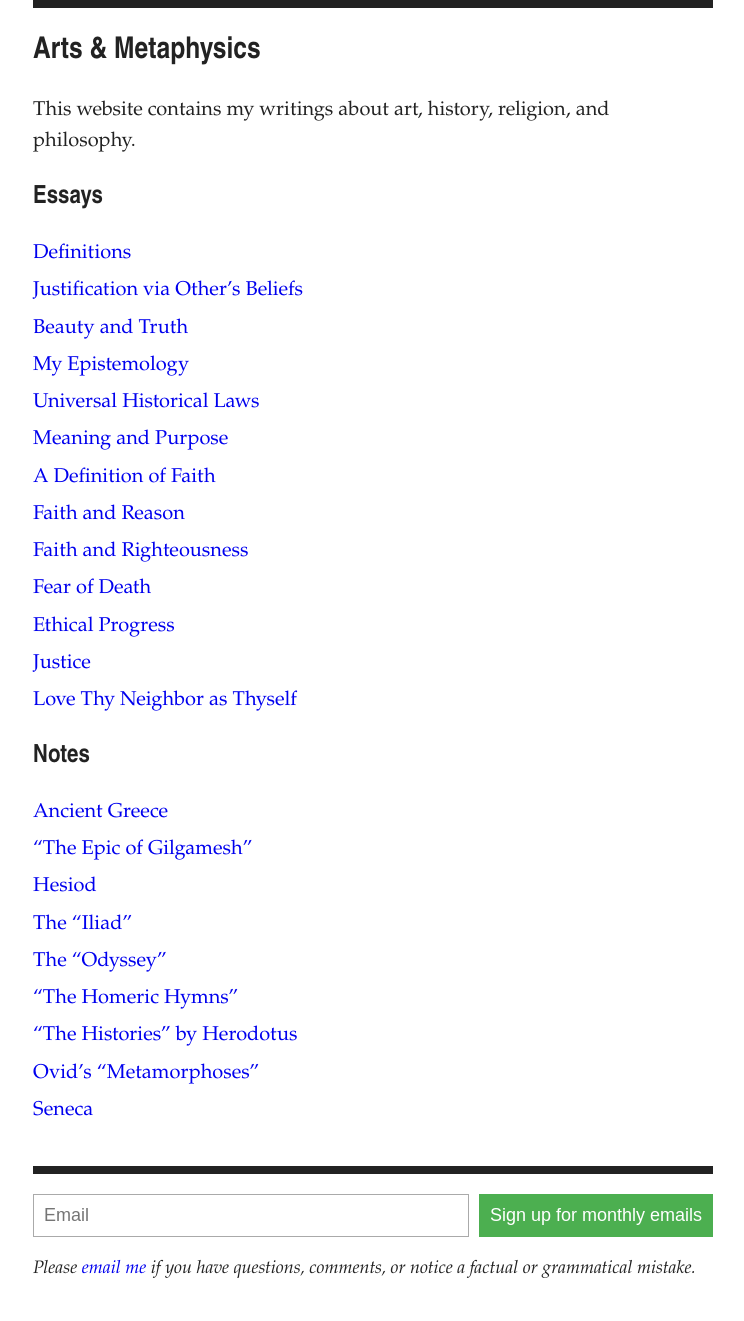
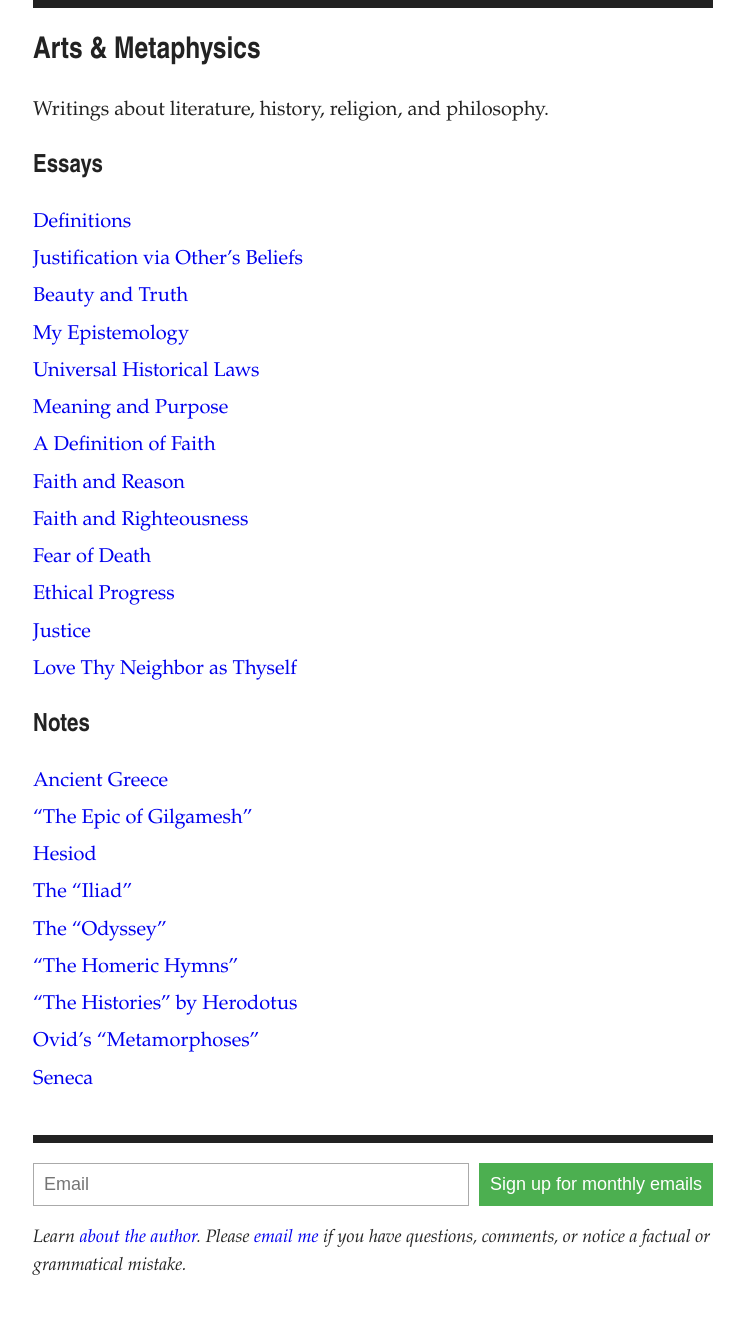
Before and after one commit to artsandmetaphysics/goodlifeodyssey, a Jekyll site: the page built from index.md, in a window 1280 px wide. Shown: the whole page, without its empty margins (267-1011 px from the left). Built offline with Jekyll 4.4.1, drawn with Linux system fonts in a browser that asks for light colours.

Commit message:
Add an about page

```diff
--- a/_layouts/basic.html
+++ b/_layouts/basic.html
@@ -35,9 +35,9 @@
       </form>
       <p>
       {% if page.url != '/' %}
-        Read <a href="{{ site.url }}">other works</a>.
+        Read my <a href="{{ site.url }}">other works</a>.
       {% endif %}
-        Please <a href="mailto:{{ site.email }}">email me</a> if you have questions, comments, or notice a factual or grammatical mistake.
+        Learn <a href="/about">about the author</a>. Please <a href="mailto:{{ site.email }}">email me</a> if you have questions, comments, or notice a factual or grammatical mistake.
       </p>
     </footer>
   </body>
--- a/index.md
+++ b/index.md
@@ -1,7 +1,7 @@
 ---
 layout: basic
 title: Arts & Metaphysics
-description: This website contains my writings about art, history, religion, and philosophy.
+description: Writings about literature, history, religion, and philosophy.
 ---
 {{ page.description }}
 
```
Also changed, not shown: about.md (added, +20 -0 lines).
